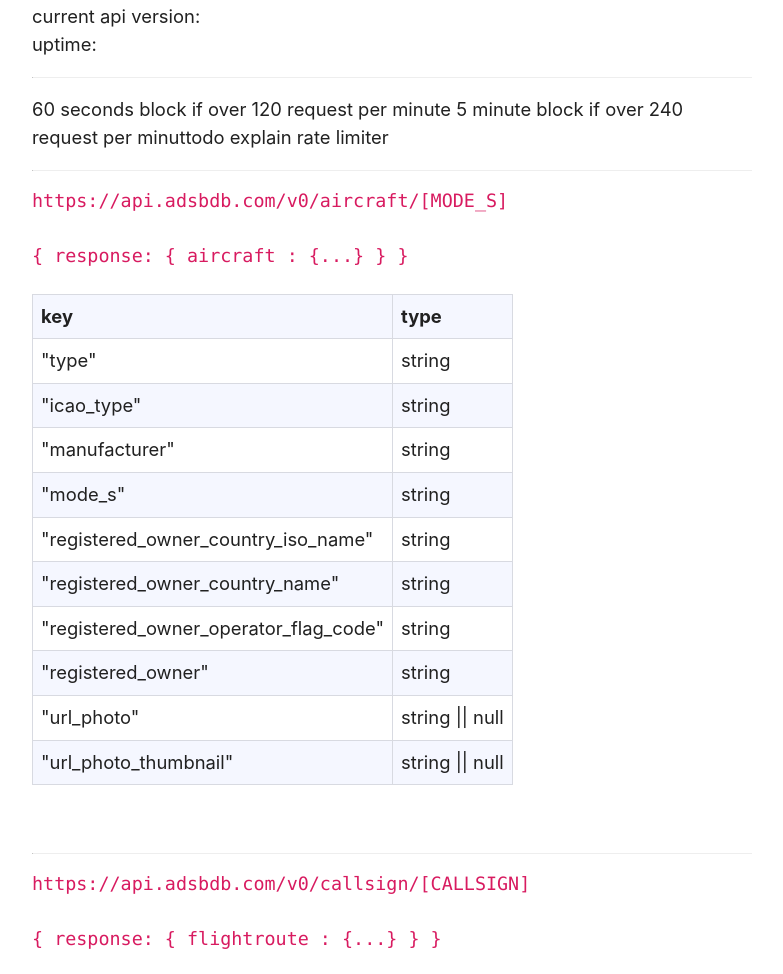
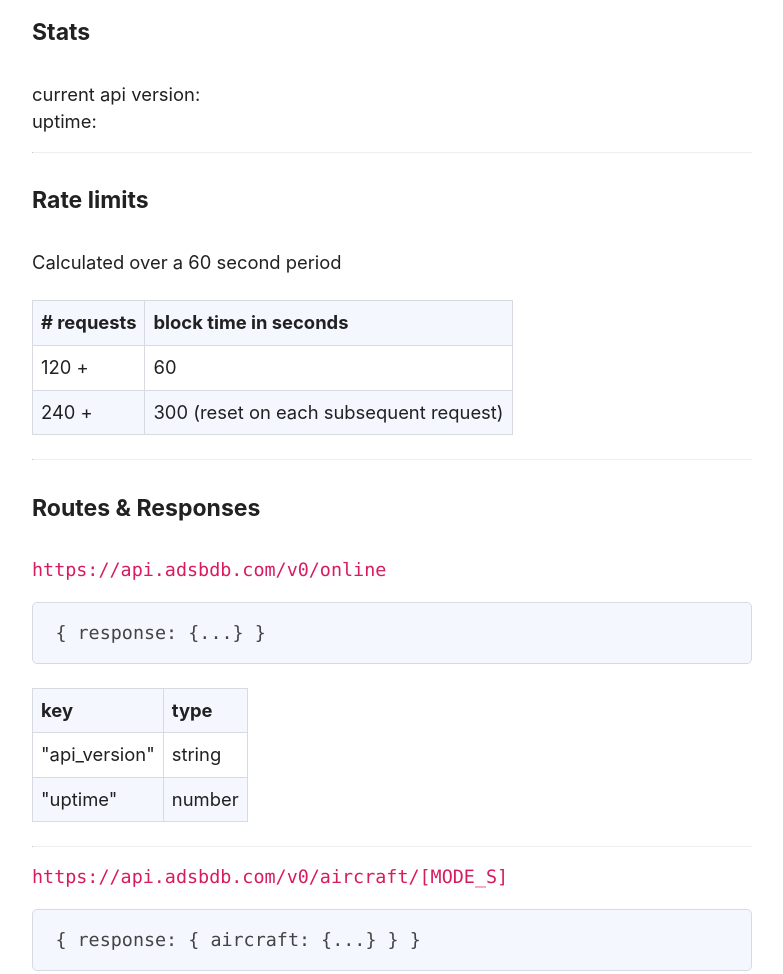
Before and after one commit to mrjackwills/adsbdb, a plain HTML site: page site/index.html in a window 1280 px wide. Shown: the part 350-1324 px from the top of the page, without its empty margins (248-1031 px from the left). Drawn offline with Linux system fonts and the light colour scheme; no server answers.

Commit message:
feat: basic site detailing routes

```diff
--- a/site/index.html
+++ b/site/index.html
@@ -26,21 +26,62 @@
 	</header>
 
 	<main>
-
-		<p>
+		<div id="stats">
+			<h4>Stats</h4>
 			current api version: <span id='api_version'></span>
 			<br>
 			uptime: <span id='uptime'></span>
+		<hr>
+		</div>
+		<p>
+			<h4>Rate limits</h4>
+			Calculated over a 60 second period
+			<table>
+				<thead>
+					<tr>
+						<th># requests </th>
+						<th>block time in seconds </th>
+					</tr>
+				</thead>
+				<tbody>
+					<tr>
+						<td>120 +</td>
+						<td>60</td>
+					</tr>
+					<tr>
+						<td>240 +</td>
+						<td>300 (reset on each subsequent request)</td>
+					</tr>
+				</tbody>
+			</table>
 		</p>
 		<hr>
-		<p> 60 seconds block if over 120 request per minute
-			5 minute block if over 240 request per minuttodo explain rate limiter</p>
-
+		<h4>Routes & Responses</h4>
+		<code>https://api.adsbdb.com/v0/online</code>
+		<br>
+		<pre><code>{ response: {...} }</code></pre>
+		<table>
+			<thead>
+				<tr>
+					<th>key</th>
+					<th>type</th>
+				</tr>
+			</thead>
+			<tbody>
+				<tr>
+					<td>"api_version"</td>
+					<td> string</td>
+				</tr>
+				<tr>
+					<td>"uptime"</td>
+					<td> number</td>
+				</tr>
+			</tbody>
+		</table>
 		<hr>
 		<code>https://api.adsbdb.com/v0/aircraft/[MODE_S]</code>
 		<br>
-		<br>
-		<code>{ response: { aircraft : {...} } }</code>
+		<pre><code>{ response: { aircraft: {...} } }</code></pre>
 		<table>
 			<thead>
 				<tr>
@@ -91,12 +132,10 @@
 				</tr>
 			</tbody>
 		</table>
-		<br>
 		<hr>
 		<code>https://api.adsbdb.com/v0/callsign/[CALLSIGN]</code>
 		<br>
-		<br>
-		<code>{ response: { flightroute : {...} } }</code>
+		<pre><code>{ response: { flightroute: {...} } }</code></pre>
 		<table>
 			<thead>
 				<tr>
@@ -187,12 +226,10 @@
 		<code>https://api.adsbdb.com/v0/aircraft/[MODE_S]?callsign=[CALLSIGN]</code>
 		<br>
 		<br>
-		<code>{ response: { aircraft: {...}, flightroute : {...} } }</code>
+		<pre><code>{ response: { aircraft: {...}, flightroute: {...} } }</code></pre>
 		<hr>
 	</main>
 </body>
-
 <script type="text/javascript" src="./online.js">
-
 </script>
 </html>
--- a/site/online.js
+++ b/site/online.js
@@ -1,7 +1,3 @@
-// <!-- fetch('http://example.com/movies.json') -->
-// <!-- .then(response => response.json()) -->
-// <!-- .then(data => console.log(data)); -->
-
 const zeroPad = (unit) => String(unit).padStart(2, '0');
 
 const secondsToText = (s) => {
@@ -9,31 +5,26 @@ const secondsToText = (s) => {
 	const minute = zeroPad(Math.floor(s / 60 % 60));
 	const hour = zeroPad(Math.floor(s / 60 / 60 % 24));
 	const day = Math.floor(s / 60 / 60 / 24);
-	// return short ?
-		// `${day}d, ${hour}h, ${minute}m, ${second}s`;
-		return `${day} days, ${hour} hours, ${minute} minutes, ${second} seconds`;
+	return `${day} days, ${hour} hours, ${minute} minutes, ${second} seconds`;
 };
 
 
-async function check_status() {
-	console.log("from script");
+const  check_status = async () => {
+	const request = await fetch("https://api.adsbdb.com/v0/online");
+	const response = await request.json();
+	const uptime = document.querySelector("#uptime");
+	const api_version = document.querySelector("#api_version");
 
-	let request = await fetch("https://api.adsbdb.com/v0/online");
-	let response = await request.json();
-	// response.uptime *&& response.api_verion
-	console.log(response);
-	let uptime = document.querySelector("#uptime");
+	if (response?.response?.uptime && response?.response?.api_version) {
+		api_version.innerHTML = response.response.api_version
+		uptime.innerHTML = secondsToText(response.response.uptime)
+		document.querySelector('#stats').style.display = 'block';
 
-	// let uptime_formatted =
-	uptime.innerHTML =  secondsToText(response.response.uptime)
-
-
-	let api_version = document.querySelector("#api_version");
-	api_version.innerHTML = response.response.api_version
-
+	}
 }
 
+check_status()
 
-
-
-check_status()
+setInterval(() => {
+	check_status()
+}, 60000);
```
